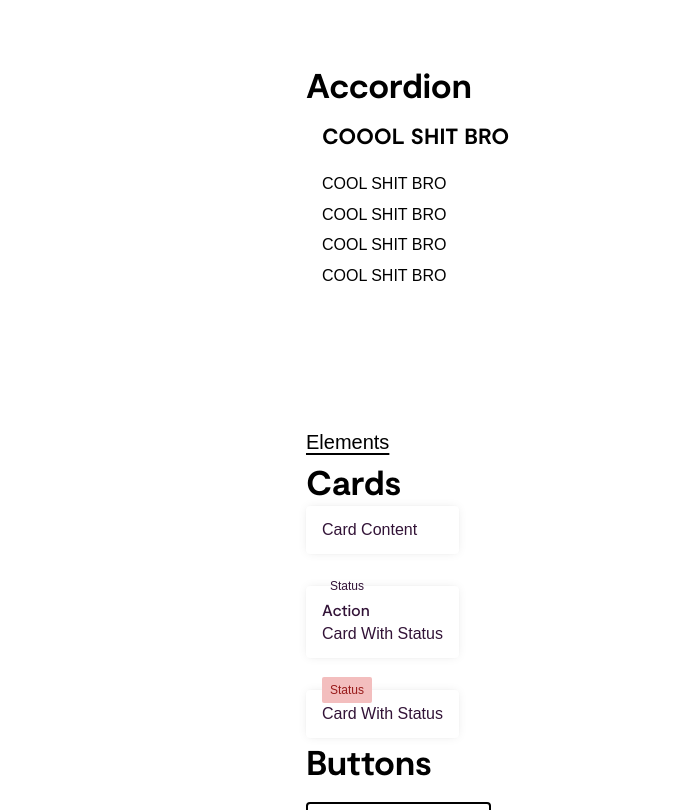
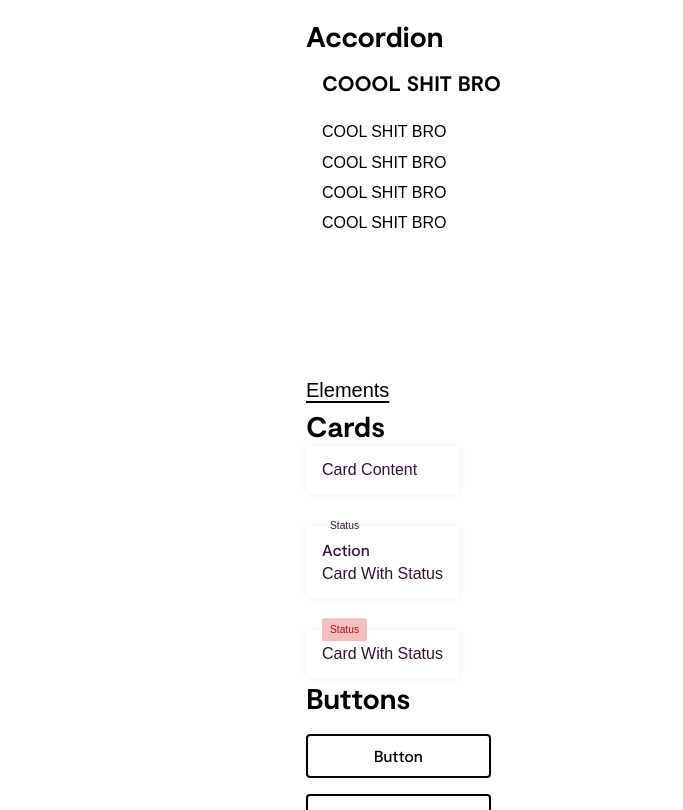
Before and after one commit to JSHSJ/blx-toolkit, a website built with Vite: page index.html in a window 1280 px wide. Shown: the part 1990-2800 px from the top of the page, without its empty margins (0-683 px from the left). Built offline with nearby package versions, Linux system fonts and the light colour scheme; some packages are replaced by stand-ins of ours; files whose address does not match are found by name; what @github/catalyst would draw is missing.

Commit message:
feat(typography): finalise typography

```diff
--- a/src/assets/styles/_partials/_typography.css
+++ b/src/assets/styles/_partials/_typography.css
@@ -5,19 +5,60 @@
   --fontWeight-medium: 500;
   --fontWeight-light: 300;
 
-  --fontSize-hero: clamp(2.25rem, 2.25rem + 1.25vw, 3.75rem);
-  --fontSize-2xl: clamp(2rem, 2rem + 1vw, 3rem);
-  --fontSize-xl: clamp(1.75rem, 1.75rem + 0.5vw, 2.375rem);
-  --fontSize-large: clamp(1.375rem, 2vmin, 1.75rem);
-  --fontSize-copy: clamp(1rem, 1.8vmin, 1.125rem);
+  --ratio: 1.4;
+  --ratio-small: 1.25;
+
+
+
+  --sMin-5: calc(var(--sMin-4) / var(--ratio-small));
+  --sMin-4: calc(var(--sMin-3) / var(--ratio-small));
+  --sMin-3: calc(var(--sMin-2) / var(--ratio-small));
+  --sMin-2: calc(var(--sMin-1) / var(--ratio-small));
+  --sMin-1: calc(var(--sMin0) / var(--ratio-small));
+  --sMin0: 1rem;
+  --sMin1: calc(var(--sMin0) * var(--ratio-small));
+  --sMin2: calc(var(--sMin1) * var(--ratio-small));
+  --sMin3: calc(var(--sMin2) * var(--ratio-small));
+  --sMin4: calc(var(--sMin3) * var(--ratio-small));
+  --sMin5: calc(var(--sMin4) * var(--ratio-small));
+
+  --sMax-5: calc(var(--sMax-4) / var(--ratio));
+  --sMax-4: calc(var(--sMax-3) / var(--ratio));
+  --sMax-3: calc(var(--sMax-2) / var(--ratio));
+  --sMax-2: calc(var(--sMax-1) / var(--ratio));
+  --sMax-1: calc(var(--sMax0) / var(--ratio));
+  --sMax0: 1rem;
+  --sMax1: calc(var(--sMax0) * var(--ratio));
+  --sMax2: calc(var(--sMax1) * var(--ratio));
+  --sMax3: calc(var(--sMax2) * var(--ratio));
+  --sMax4: calc(var(--sMax3) * var(--ratio));
+  --sMax5: calc(var(--sMax4) * var(--ratio));
+
+
+  --s-5: clamp(var(--sMin-4), var(--sMin-4) + 0.4vmin, var(--sMax-4));
+  --s-4: clamp(var(--sMin-4), var(--sMin-4) + 0.4vmin, var(--sMax-4));
+  --s-3: clamp(var(--sMin-3), var(--sMin-3) + 0.4vmin, var(--sMax-3));
+  --s-2: var(--sMin-2);
+  --s-1: var(--sMin-1);
+  --s0: 1rem;
+  --s1: clamp(var(--sMin1), var(--sMin1) - calc(var(--sMin1) * 0.05) + 0.25vmin, var(--sMax1));
+  --s2: clamp(var(--sMin2), var(--sMin2) - calc(var(--sMin2) * 0.1) + 0.75vmin, var(--sMax2));
+  --s3: clamp(var(--sMin3), var(--sMin3) - calc(var(--sMin2) * 0.2) + 1.5vmin, var(--sMax3));
+  --s4: clamp(var(--sMin4), var(--sMin4)  - calc(var(--sMin2) * 0.4) + 3vmin, var(--sMax4));
+  --s5: clamp(var(--sMin5), var(--sMin5)  - calc(var(--sMin2) * 0.8) + 6vmin, var(--sMax5));
+
+  --fontSize-hero: var(--s4);
+  --fontSize-2xl: var(--s3);
+  --fontSize-xl: var(--s2);
+  --fontSize-large: var(--s1);
+
   --fontSize-base: 1rem;
 
-  --fontSize-small: 0.875rem;
-  --fontSize-tiny: 0.75rem;
+  --fontSize-small: var(--s-1);
+  --fontSize-tiny: var(--s-2);
 
-  --lineHeight: 1.4;
-  --lineHeightTitle: 1.3;
-
+  --lineHeight: var(--ratio);
+  --lineHeightTitle: var(--ratio-small);
 }
 
 h1 {
@@ -32,7 +73,7 @@ h2 {
 }
 h3 {
   font-size: var(--fontSize-large);
-  line-height: var(--lineHeightTitle);
+  line-height: var(--lineHeight);
   font-weight: var(--fontWeight-bold);
 }
 h4 {
@@ -41,12 +82,12 @@ h4 {
   font-weight: var(--fontWeight-medium);
 }
 h5 {
-  font-size: var(--fontSize-copy);
+  font-size: var(--fontSize-base);
   line-height: var(--lineHeight);
   font-weight: var(--fontWeight-bold);
 }
 h6 {
-  font-size: var(--fontSize-copy);
+  font-size: var(--fontSize-base);
   line-height: var(--lineHeight);
   font-weight: var(--fontWeight-medium);
 }
@@ -111,11 +152,6 @@ strong {
   line-height: var(--lineHeight);
 }
 
-.fontSize-copy {
-  font-size: var(--fontSize-copy);
-  line-height: var(--lineHeight);
-}
-
 .fontSize-base {
   font-size: var(--fontSize-base);
   line-height: var(--lineHeight);
@@ -176,13 +212,13 @@ strong {
   --bodyLineHeight: 1.4;
 }
 
-.blx-Copy.-large {
-  --bodyFontSize: var(--fontSize-copy);
+.blx-Copy.-small {
+  --bodyFontSize: 16px;
 }
 
 .blx-Copy__body {
   font: var(--bodyFont);
-  color: var(--textColor);
+  color: var(--text1);
 
   & > * + * {
     margin-top: var(--largeSpacing);
@@ -195,14 +231,15 @@ strong {
 
 .blx-Copy__title {
   font: var(--titleFont);
-  color: var(--textColor);
+  color: var(--text1);
 }
 
 .blx-Copy__caption {
   font: var(--captionFont);
+  color: var(--text1);
   text-decoration: underline;
   /* margin-bottom: var(--spacing-2); */
   text-underline-offset: 0.1em;
-  text-decoration-color: var(--accentColor);
+  text-decoration-color: var(--brand1);
   text-underline-offset: 0.2em;
 }
```
